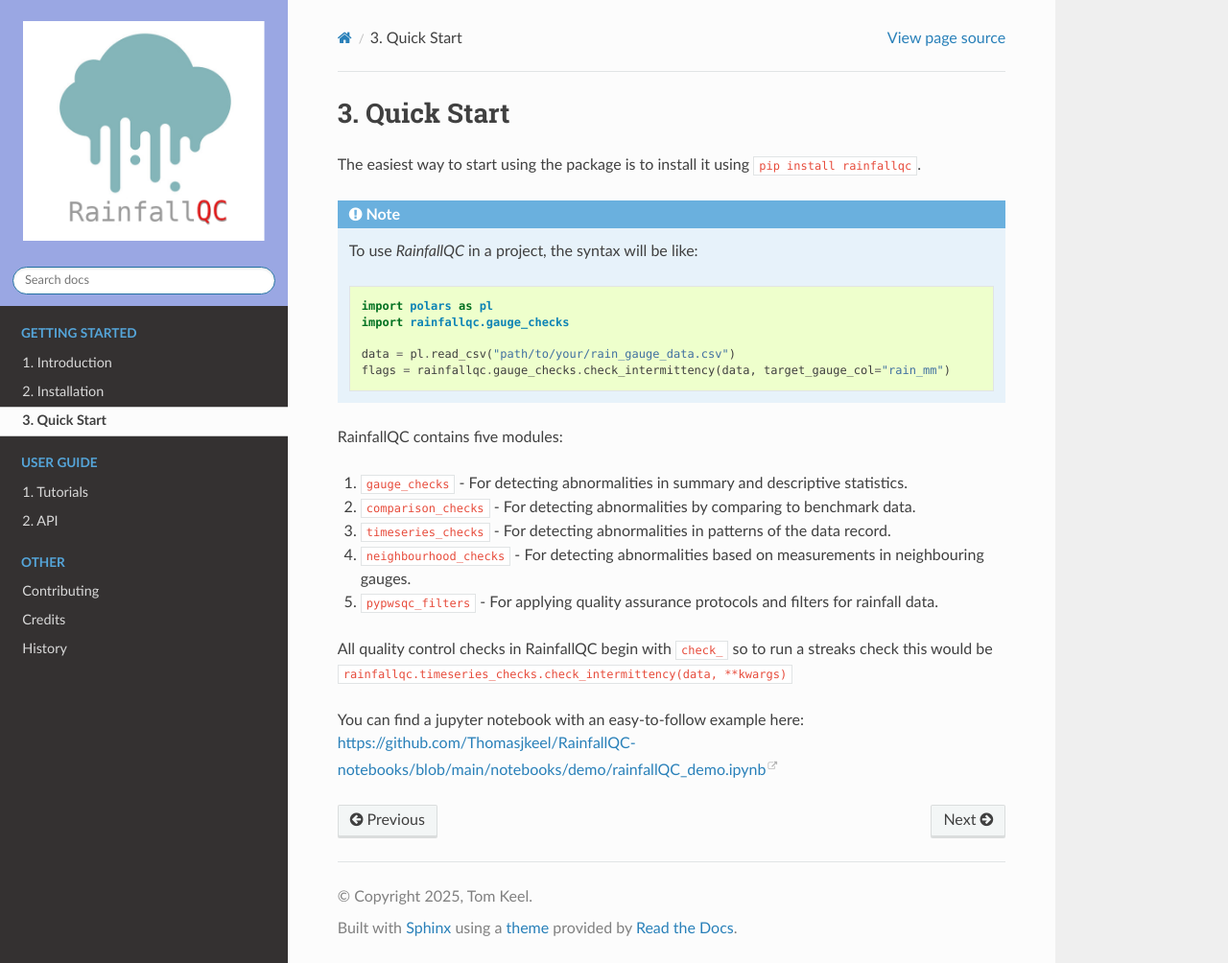
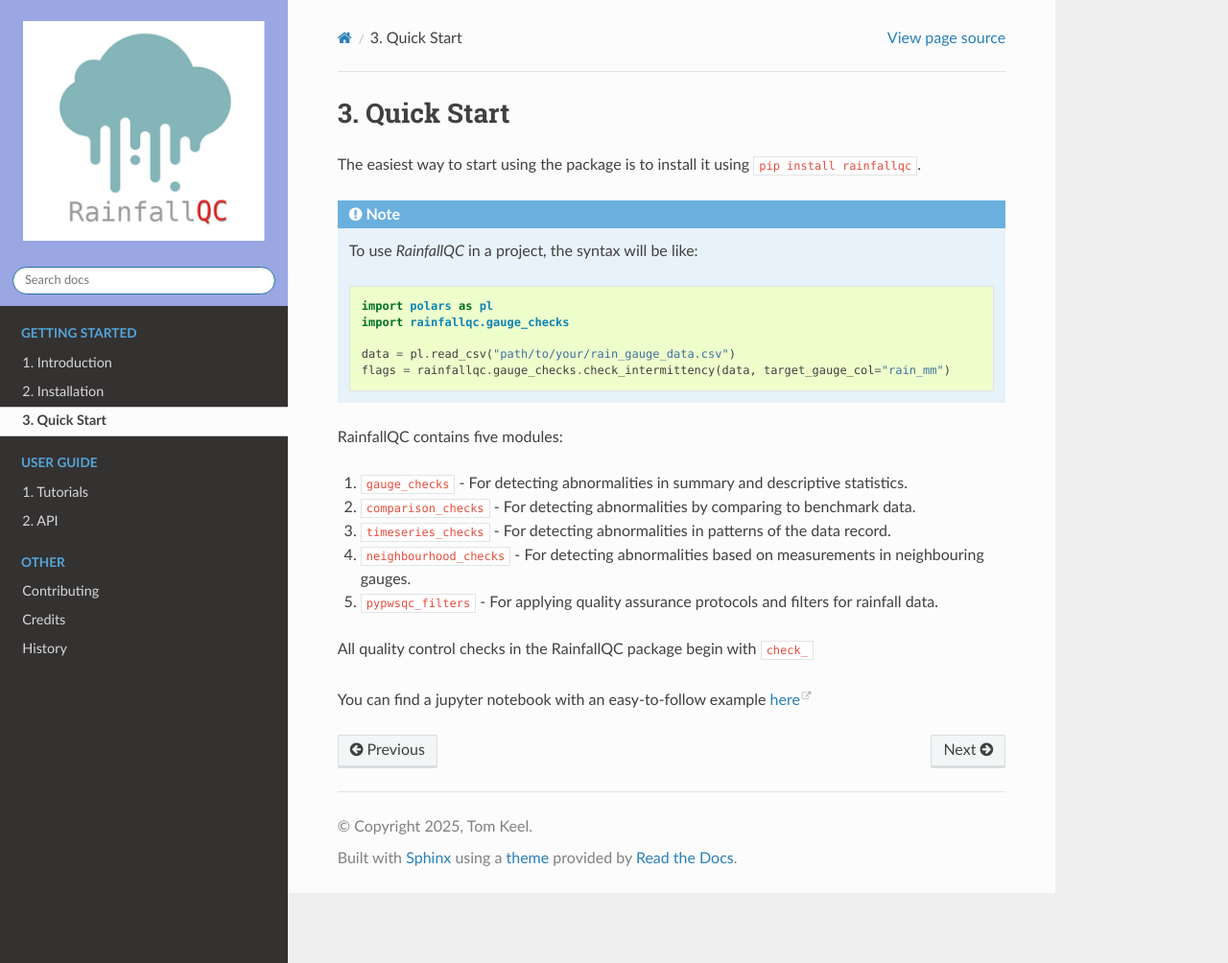
Before and after one commit to NERC-CEH/RainfallQC, a Sphinx documentation site: the page built from docs/quickstart.rst, in a window 1280 px wide and 1004 px high. Shown: the whole window at 96% size. Built offline with Sphinx 7.4.7 and the Read the Docs theme 3.1.0, drawn with Linux system fonts in a browser that asks for light colours.

Commit message:
clean up

```diff
--- a/docs/quickstart.rst
+++ b/docs/quickstart.rst
@@ -26,6 +26,6 @@ RainfallQC contains five modules:
 5. ``pypwsqc_filters`` - For applying quality assurance protocols and filters for rainfall data.
 
 
-All quality control checks in RainfallQC begin with ``check_`` so to run a streaks check this would be ``rainfallqc.timeseries_checks.check_intermittency(data, **kwargs)``
+All quality control checks in the RainfallQC package begin with ``check_``
 
-You can find a jupyter notebook with an easy-to-follow example here: https://github.com/Thomasjkeel/RainfallQC-notebooks/blob/main/notebooks/demo/rainfallQC_demo.ipynb
+You can find a jupyter notebook with an easy-to-follow example `here <https://github.com/Thomasjkeel/RainfallQC-notebooks/blob/main/notebooks/demo/rainfallQC_demo.ipynb>`_
```
